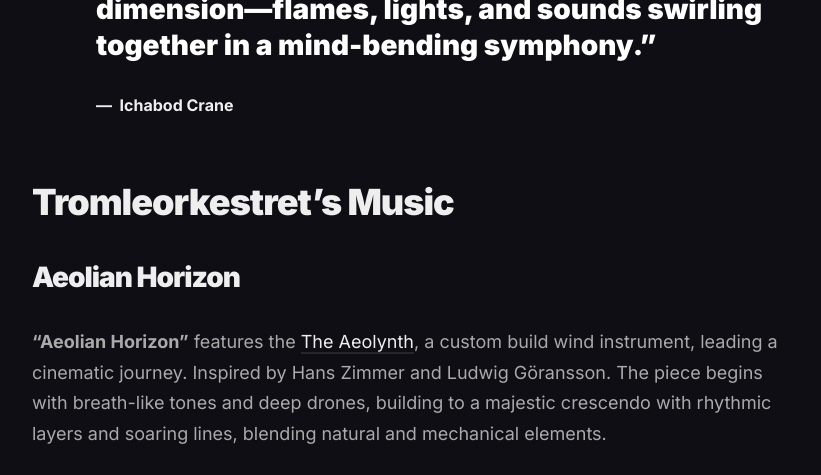
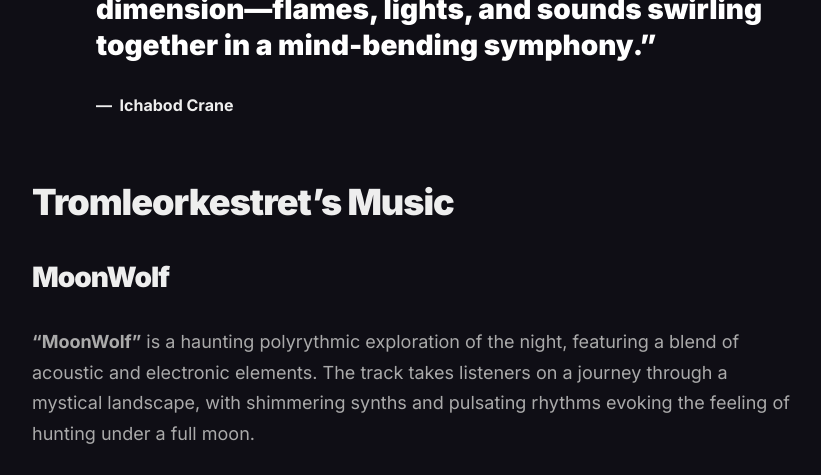
Before and after one commit to robotic4udio/tromleorkestret, a Jekyll site: the page built from _pages/music.md, in a window 1280 px wide and 900 px high, scrolled down 1080 px, cut to the strip 0-475 px from the top of the window. Shown: the whole strip, without its empty margins (228-1049 px from the left). Built offline with Jekyll 4.4.1, drawn with Linux system fonts in a browser that asks for light colours.

Commit message:
Update Shows

```diff
--- a/_pages/music.md
+++ b/_pages/music.md
@@ -13,6 +13,12 @@ Tromleorkestret’s music is a genre-defying explosion of sound, where steampunk
 > <cite> Ichabod Crane </cite>
 
 # Tromleorkestret's Music
+
+## MoonWolf
+
+**"MoonWolf"** is a haunting polyrythmic exploration of the night, featuring a blend of acoustic and electronic elements. The track takes listeners on a journey through a mystical landscape, with shimmering synths and pulsating rhythms evoking the feeling of hunting under a full moon.
+
+<p><iframe width="560" height="315" src="https://www.youtube.com/embed/m5TXkQw0ib0?si=j2Tnui0_1wZunIw_&amp;start=60" title="YouTube video player" frameborder="0" allow="accelerometer; autoplay; clipboard-write; encrypted-media; gyroscope; picture-in-picture; web-share" referrerpolicy="strict-origin-when-cross-origin" allowfullscreen></iframe></p>
 
 ## Aeolian Horizon
 
```
Also changed, not shown: _pages/shows.md (+1 -1 lines).
